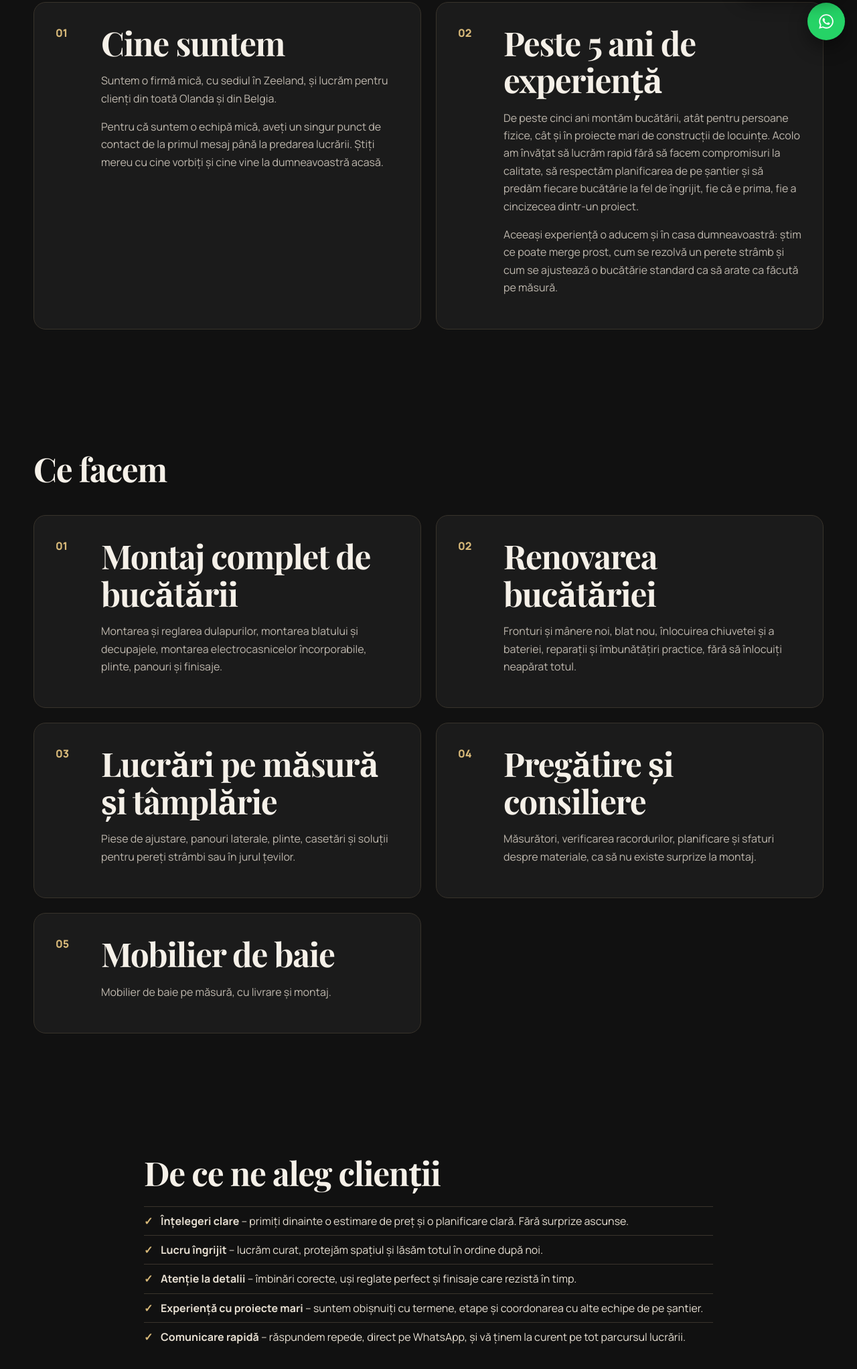
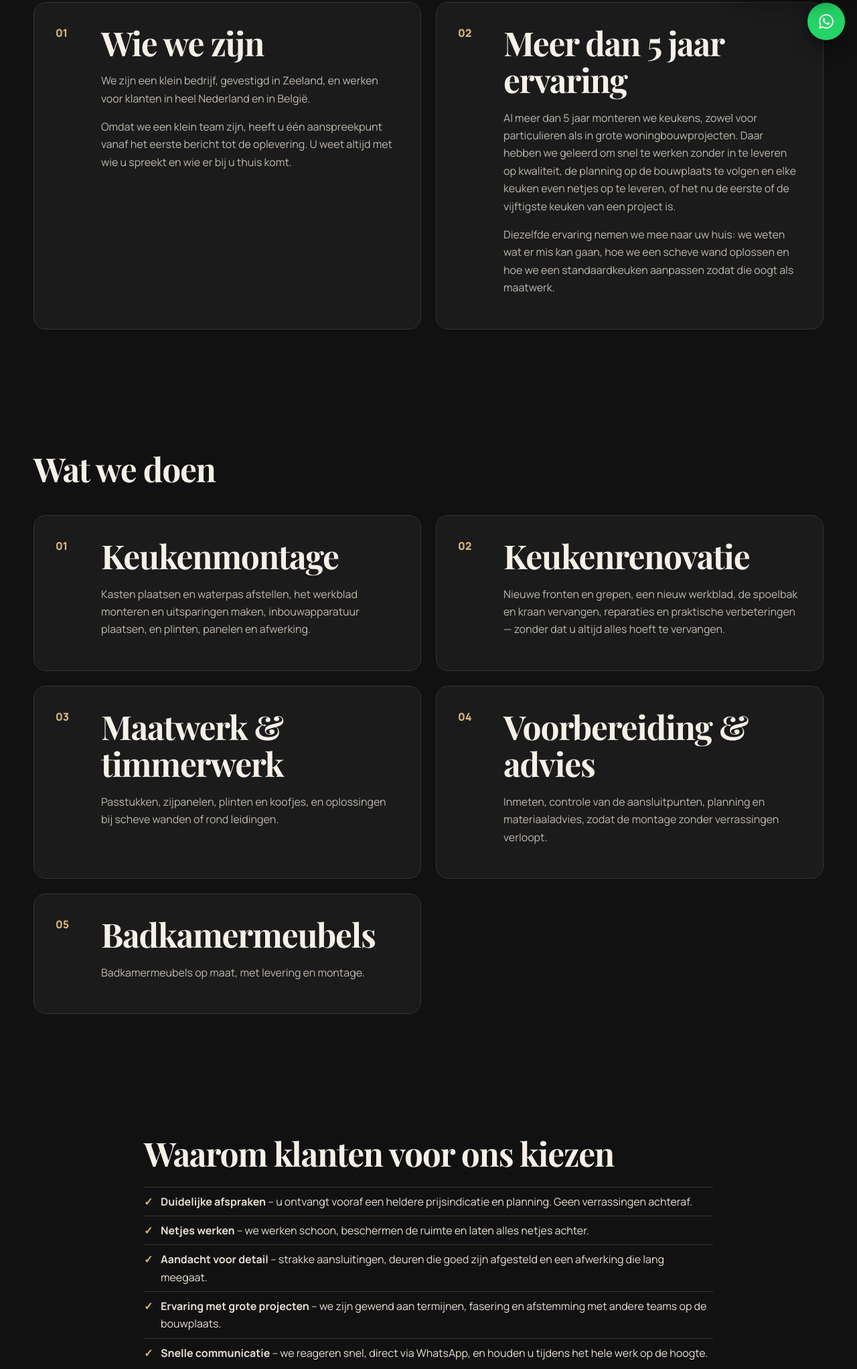
Before and after one commit to blinckyblill/blincky, a plain HTML site: page over-ons.html in a window 1280 px wide. Shown: the part 722-2766 px from the top of the page at 67% size. Drawn offline with nearby package versions, Linux system fonts and the light colour scheme.

Commit message:
Translate Over ons page to Dutch (#3)
Replace the Romanian copy with formal Dutch in the same tone as the rest of the site, and set the language and meta tags to Dutch.

Co-authored-by: Cursor Agent <cursoragent@cursor.com>
Co-authored-by: blinckyblill <blinckyblill@users.noreply.github.com>

```diff
--- a/over-ons.html
+++ b/over-ons.html
@@ -3,15 +3,15 @@
 <head>
   <meta charset="utf-8">
   <meta name="viewport" content="width=device-width, initial-scale=1">
-  <title>Despre noi | BlinckyBill Keukens</title>
-  <meta name="description" content="Montaj de bucătării în Zeeland, Olanda și Belgia, pentru persoane fizice și proiecte de locuințe. Peste cinci ani de experiență și o estimare de preț gratuită.">
+  <title>Over ons | BlinckyBill Keukens</title>
+  <meta name="description" content="Keukenmontage in Zeeland, Nederland en België voor particulieren en woningbouwprojecten. Meer dan 5 jaar ervaring en een vrijblijvende prijsindicatie.">
   <link rel="canonical" href="https://blinckybillkeukens.nl/over-ons.html">
   <meta name="theme-color" content="#111111">
   <meta property="og:type" content="website">
-  <meta property="og:locale" content="ro_RO">
+  <meta property="og:locale" content="nl_NL">
   <meta property="og:site_name" content="BlinckyBill Keukens">
-  <meta property="og:title" content="Despre noi | BlinckyBill Keukens">
-  <meta property="og:description" content="Montaj de bucătării în Zeeland, Olanda și Belgia, pentru persoane fizice și proiecte de locuințe. Peste cinci ani de experiență și o estimare de preț gratuită.">
+  <meta property="og:title" content="Over ons | BlinckyBill Keukens">
+  <meta property="og:description" content="Keukenmontage in Zeeland, Nederland en België voor particulieren en woningbouwprojecten. Meer dan 5 jaar ervaring en een vrijblijvende prijsindicatie.">
   <meta property="og:url" content="https://blinckybillkeukens.nl/over-ons.html">
   <meta property="og:image" content="https://blinckybillkeukens.nl/og-image.jpg">
   <meta property="og:image:width" content="1200">
@@ -28,12 +28,12 @@
 <body>
 <a class="skip-link" href="#main">Naar de inhoud</a>
 <header class="site-header"><div class="container header-inner"><a class="brand" href="index.html" aria-label="BlinckyBill Keukens – home"><img src="logo-emblem.webp" class="logo" width="192" height="192" alt="BlinckyBill Keukens logo"><span class="brand-text"><strong>Blincky<em>Bill</em></strong><small>Keukens</small></span></a><button class="nav-toggle" type="button" aria-label="Menu openen" aria-expanded="false" aria-controls="site-nav">☰</button><nav class="nav" id="site-nav" data-nav aria-label="Hoofdmenu"><a href="index.html">Home</a><a href="diensten.html">Diensten</a><a href="portfolio.html">Projecten</a><a class="active" aria-current="page" href="over-ons.html">Over ons</a><a href="badkamermeubels.html">Badkamer</a><a class="nav-cta" href="contact.html">Offerte aanvragen</a></nav></div></header>
-<main id="main" lang="ro">
+<main id="main" lang="nl">
   <section class="page-hero">
     <div class="container narrow">
-      <span class="eyebrow">Despre noi</span>
-      <h1>Bucătăria dumneavoastră, montată cu grijă și meserie</h1>
-      <p class="lead">La BlinckyBill Keukens credem că o bucătărie bună nu ține doar de design, ci și de montaj. Poți avea cea mai frumoasă bucătărie, dar dacă dulapurile nu sunt la nivel, blatul nu se îmbină perfect sau finisajele sunt grăbite, o vei simți în fiecare zi. De aceea lucrăm cu atenție la fiecare detaliu, de la primul dulap până la ultimul rost de silicon.</p>
+      <span class="eyebrow">Over ons</span>
+      <h1>Uw keuken, gemonteerd met zorg en vakmanschap.</h1>
+      <p class="lead">Bij BlinckyBill Keukens draait een goede keuken niet alleen om het ontwerp, maar ook om de montage. De mooiste keuken valt tegen als de kasten niet waterpas staan, het werkblad niet strak aansluit of de afwerking gehaast is. Dat merkt u elke dag. Daarom werken we met aandacht voor elk detail, van de eerste kast tot de laatste kitnaad.</p>
     </div>
   </section>
 
@@ -42,17 +42,17 @@
       <article class="detail-card">
         <span>01</span>
         <div>
-          <h2>Cine suntem</h2>
-          <p>Suntem o firmă mică, cu sediul în Zeeland, și lucrăm pentru clienți din toată Olanda și din Belgia.</p>
-          <p>Pentru că suntem o echipă mică, aveți un singur punct de contact de la primul mesaj până la predarea lucrării. Știți mereu cu cine vorbiți și cine vine la dumneavoastră acasă.</p>
+          <h2>Wie we zijn</h2>
+          <p>We zijn een klein bedrijf, gevestigd in Zeeland, en werken voor klanten in heel Nederland en in België.</p>
+          <p>Omdat we een klein team zijn, heeft u één aanspreekpunt vanaf het eerste bericht tot de oplevering. U weet altijd met wie u spreekt en wie er bij u thuis komt.</p>
         </div>
       </article>
       <article class="detail-card">
         <span>02</span>
         <div>
-          <h2>Peste 5 ani de experiență</h2>
-          <p>De peste cinci ani montăm bucătării, atât pentru persoane fizice, cât și în proiecte mari de construcții de locuințe. Acolo am învățat să lucrăm rapid fără să facem compromisuri la calitate, să respectăm planificarea de pe șantier și să predăm fiecare bucătărie la fel de îngrijit, fie că e prima, fie a cincizecea dintr-un proiect.</p>
-          <p>Aceeași experiență o aducem și în casa dumneavoastră: știm ce poate merge prost, cum se rezolvă un perete strâmb și cum se ajustează o bucătărie standard ca să arate ca făcută pe măsură.</p>
+          <h2>Meer dan 5 jaar ervaring</h2>
+          <p>Al meer dan 5 jaar monteren we keukens, zowel voor particulieren als in grote woningbouwprojecten. Daar hebben we geleerd om snel te werken zonder in te leveren op kwaliteit, de planning op de bouwplaats te volgen en elke keuken even netjes op te leveren, of het nu de eerste of de vijftigste keuken van een project is.</p>
+          <p>Diezelfde ervaring nemen we mee naar uw huis: we weten wat er mis kan gaan, hoe we een scheve wand oplossen en hoe we een standaardkeuken aanpassen zodat die oogt als maatwerk.</p>
         </div>
       </article>
     </div>
@@ -60,46 +60,46 @@
 
   <section class="section">
     <div class="container">
-      <div class="section-heading"><div><h2>Ce facem</h2></div></div>
+      <div class="section-heading"><div><h2>Wat we doen</h2></div></div>
       <div class="detail-grid">
-        <article class="detail-card"><span>01</span><div><h2>Montaj complet de bucătării</h2><p>Montarea și reglarea dulapurilor, montarea blatului și decupajele, montarea electrocasnicelor încorporabile, plinte, panouri și finisaje.</p></div></article>
-        <article class="detail-card"><span>02</span><div><h2>Renovarea bucătăriei</h2><p>Fronturi și mânere noi, blat nou, înlocuirea chiuvetei și a bateriei, reparații și îmbunătățiri practice, fără să înlocuiți neapărat totul.</p></div></article>
-        <article class="detail-card"><span>03</span><div><h2>Lucrări pe măsură și tâmplărie</h2><p>Piese de ajustare, panouri laterale, plinte, casetări și soluții pentru pereți strâmbi sau în jurul țevilor.</p></div></article>
-        <article class="detail-card"><span>04</span><div><h2>Pregătire și consiliere</h2><p>Măsurători, verificarea racordurilor, planificare și sfaturi despre materiale, ca să nu existe surprize la montaj.</p></div></article>
-        <article class="detail-card"><span>05</span><div><h2>Mobilier de baie</h2><p>Mobilier de baie pe măsură, cu livrare și montaj.</p></div></article>
+        <article class="detail-card"><span>01</span><div><h2>Keukenmontage</h2><p>Kasten plaatsen en waterpas afstellen, het werkblad monteren en uitsparingen maken, inbouwapparatuur plaatsen, en plinten, panelen en afwerking.</p></div></article>
+        <article class="detail-card"><span>02</span><div><h2>Keukenrenovatie</h2><p>Nieuwe fronten en grepen, een nieuw werkblad, de spoelbak en kraan vervangen, reparaties en praktische verbeteringen — zonder dat u altijd alles hoeft te vervangen.</p></div></article>
+        <article class="detail-card"><span>03</span><div><h2>Maatwerk &amp; timmerwerk</h2><p>Passtukken, zijpanelen, plinten en koofjes, en oplossingen bij scheve wanden of rond leidingen.</p></div></article>
+        <article class="detail-card"><span>04</span><div><h2>Voorbereiding &amp; advies</h2><p>Inmeten, controle van de aansluitpunten, planning en materiaaladvies, zodat de montage zonder verrassingen verloopt.</p></div></article>
+        <article class="detail-card"><span>05</span><div><h2>Badkamermeubels</h2><p>Badkamermeubels op maat, met levering en montage.</p></div></article>
       </div>
     </div>
   </section>
 
   <section class="section">
     <div class="container narrow">
-      <h2>De ce ne aleg clienții</h2>
+      <h2>Waarom klanten voor ons kiezen</h2>
       <ul class="check-list">
-        <li><strong>Înțelegeri clare</strong> – primiți dinainte o estimare de preț și o planificare clară. Fără surprize ascunse.</li>
-        <li><strong>Lucru îngrijit</strong> – lucrăm curat, protejăm spațiul și lăsăm totul în ordine după noi.</li>
-        <li><strong>Atenție la detalii</strong> – îmbinări corecte, uși reglate perfect și finisaje care rezistă în timp.</li>
-        <li><strong>Experiență cu proiecte mari</strong> – suntem obișnuiți cu termene, etape și coordonarea cu alte echipe de pe șantier.</li>
-        <li><strong>Comunicare rapidă</strong> – răspundem repede, direct pe WhatsApp, și vă ținem la curent pe tot parcursul lucrării.</li>
+        <li><strong>Duidelijke afspraken</strong> – u ontvangt vooraf een heldere prijsindicatie en planning. Geen verrassingen achteraf.</li>
+        <li><strong>Netjes werken</strong> – we werken schoon, beschermen de ruimte en laten alles netjes achter.</li>
+        <li><strong>Aandacht voor detail</strong> – strakke aansluitingen, deuren die goed zijn afgesteld en een afwerking die lang meegaat.</li>
+        <li><strong>Ervaring met grote projecten</strong> – we zijn gewend aan termijnen, fasering en afstemming met andere teams op de bouwplaats.</li>
+        <li><strong>Snelle communicatie</strong> – we reageren snel, direct via WhatsApp, en houden u tijdens het hele werk op de hoogte.</li>
       </ul>
     </div>
   </section>
 
   <section class="section">
     <div class="container narrow">
-      <h2>Lucrăm pentru</h2>
-      <p>Persoane fizice care își montează sau își renovează bucătăria, antreprenori și dezvoltatori imobiliari, precum și proiecte de locuințe cu mai multe bucătării, în Zeeland, în restul Olandei și în Belgia.</p>
+      <h2>Voor wie we werken</h2>
+      <p>Particulieren die hun keuken laten monteren of renoveren, aannemers en projectontwikkelaars, en woningbouwprojecten met meerdere keukens, in Zeeland, in de rest van Nederland en in België.</p>
     </div>
   </section>
 
   <section class="section">
     <div class="container cta-panel">
       <div>
-        <h2>Haideți să discutăm despre bucătăria dumneavoastră</h2>
-        <p>Aveți un proiect în minte? Trimiteți-ne pe WhatsApp câteva fotografii sau schițe, dimensiunile aproximative, localitatea și data dorită. Vă răspundem cât mai repede cu o estimare de preț, gratuită și fără obligații.<br>E-mail: <a class="text-link" href="mailto:contactblinckybill@gmail.com">contactblinckybill@gmail.com</a></p>
+        <h2>Laten we uw keuken bespreken.</h2>
+        <p>Heeft u een project in gedachten? Stuur ons via WhatsApp een paar foto’s of schetsen, de globale afmetingen, de plaats en de gewenste datum. We reageren zo snel mogelijk met een prijsindicatie, vrijblijvend en zonder verplichting.<br>E-mail: <a class="text-link" href="mailto:contactblinckybill@gmail.com">contactblinckybill@gmail.com</a></p>
       </div>
       <div class="cta-actions">
-        <a class="btn white" href="https://wa.me/31616698106" target="_blank" rel="noopener">Scrieți-ne pe WhatsApp</a>
-        <a class="btn secondary" href="contact.html">Cereți o ofertă</a>
+        <a class="btn white" href="https://wa.me/31616698106" target="_blank" rel="noopener">WhatsApp ons</a>
+        <a class="btn secondary" href="contact.html">Offerte aanvragen</a>
       </div>
     </div>
   </section>
```
